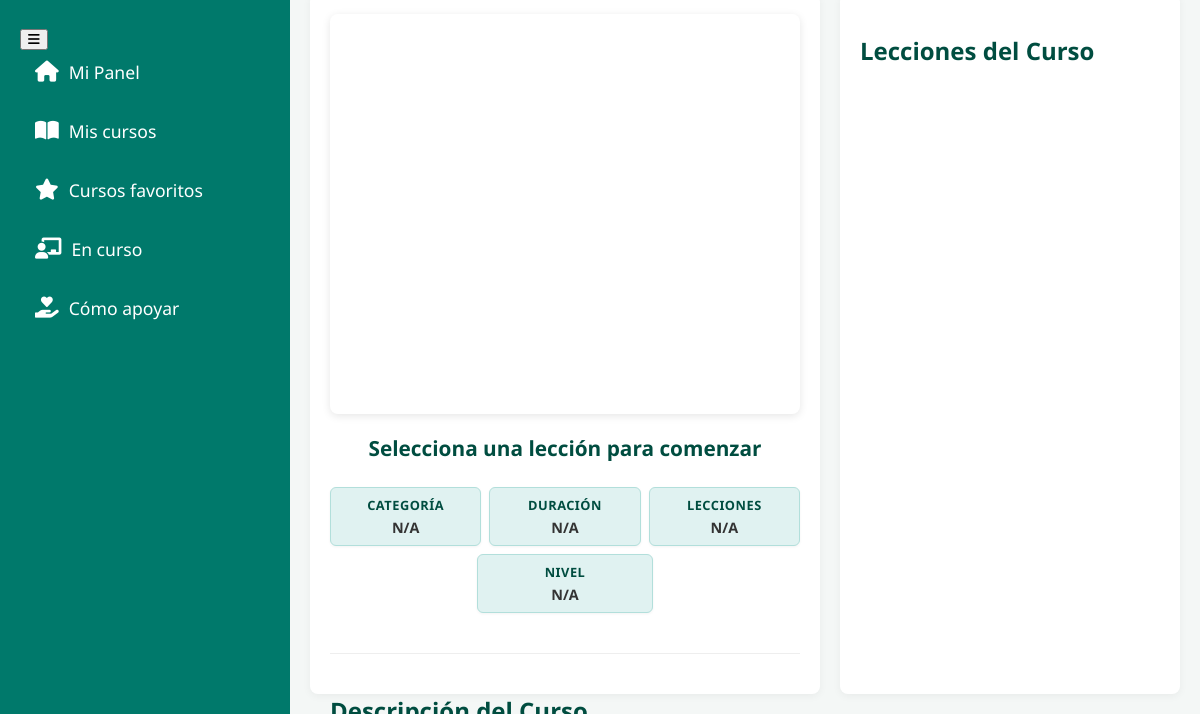
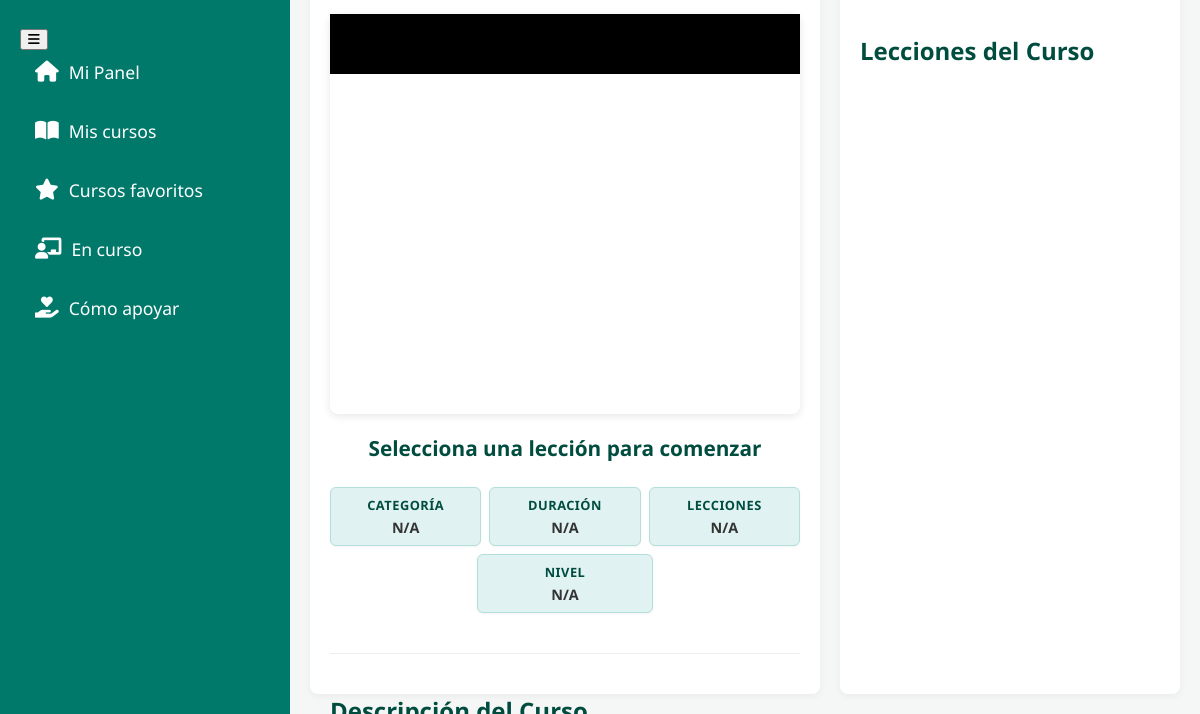
Before and after one commit to josecantero/curseApp, an Electron app: page course-detail.html in a window 1200 px wide. Shown: the part 86-800 px from the top of the page. Drawn offline with Linux system fonts and the light colour scheme; no server answers.

Commit message:
se agregó un overlay para tapar logos y títulos en reproductor

```diff
--- a/course-detail.html
+++ b/course-detail.html
@@ -35,6 +35,7 @@
                                 allowfullscreen
                                 allow="accelerometer; autoplay; encrypted-media; gyroscope; picture-in-picture">
                         </iframe>
+                        <div class="video-overlay"></div>
                         <h3 class="video-lesson-title" id="current-lesson-title">Selecciona una lección para comenzar</h3>
                     </div>
 
--- a/style.css
+++ b/style.css
@@ -1069,3 +1069,22 @@ body {
   flex: 1 1 auto;
   overflow-y: auto;
 }
+
+.video-player-placeholder {
+    position: relative;
+}
+
+.video-overlay {
+    position: absolute;
+    top: 0;
+    left: 0;
+    width: 100%;
+    height: 60px; /* altura suficiente para tapar logo + título */
+    background: linear-gradient(
+        to bottom,
+        rgba(0,0,0) 0%,
+        rgba(0,0,0) 100%
+    );
+    pointer-events: all; /* permite cliks dentro del iframe */
+    z-index: 1;
+}
```
